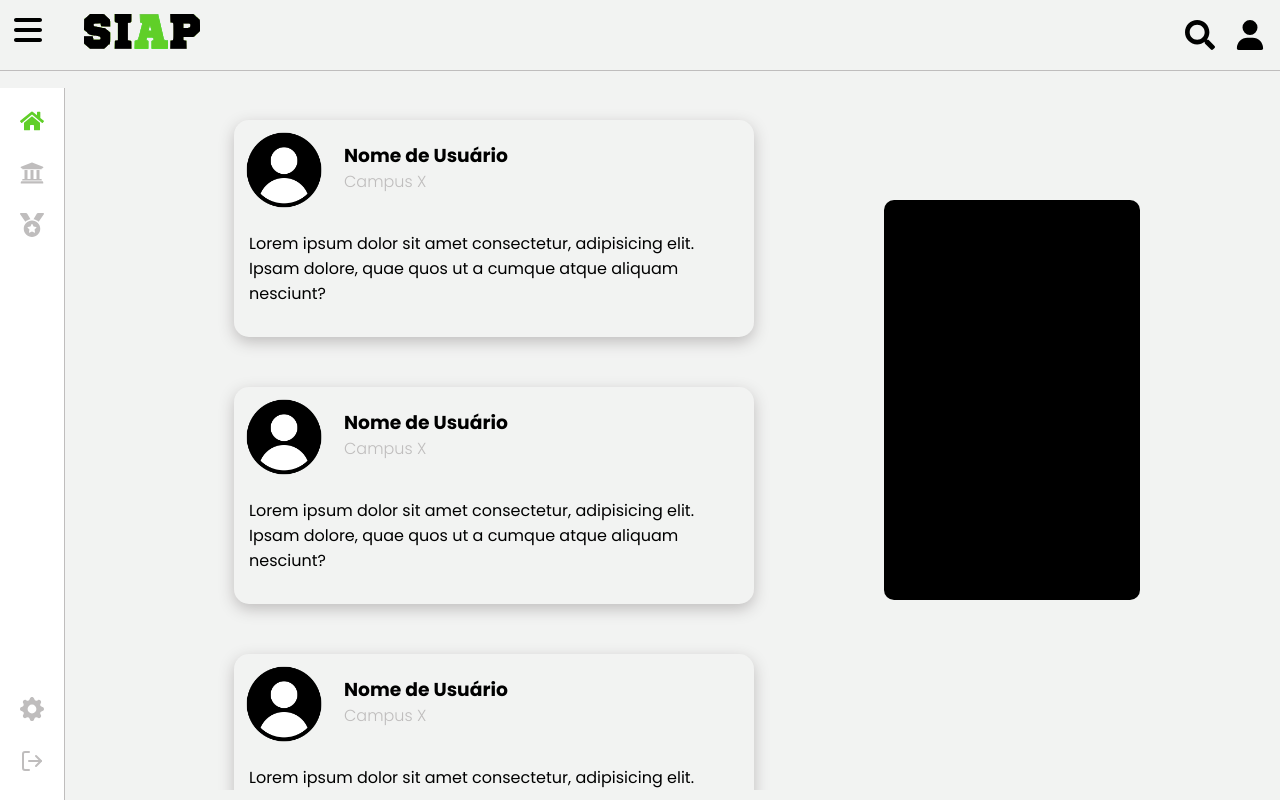
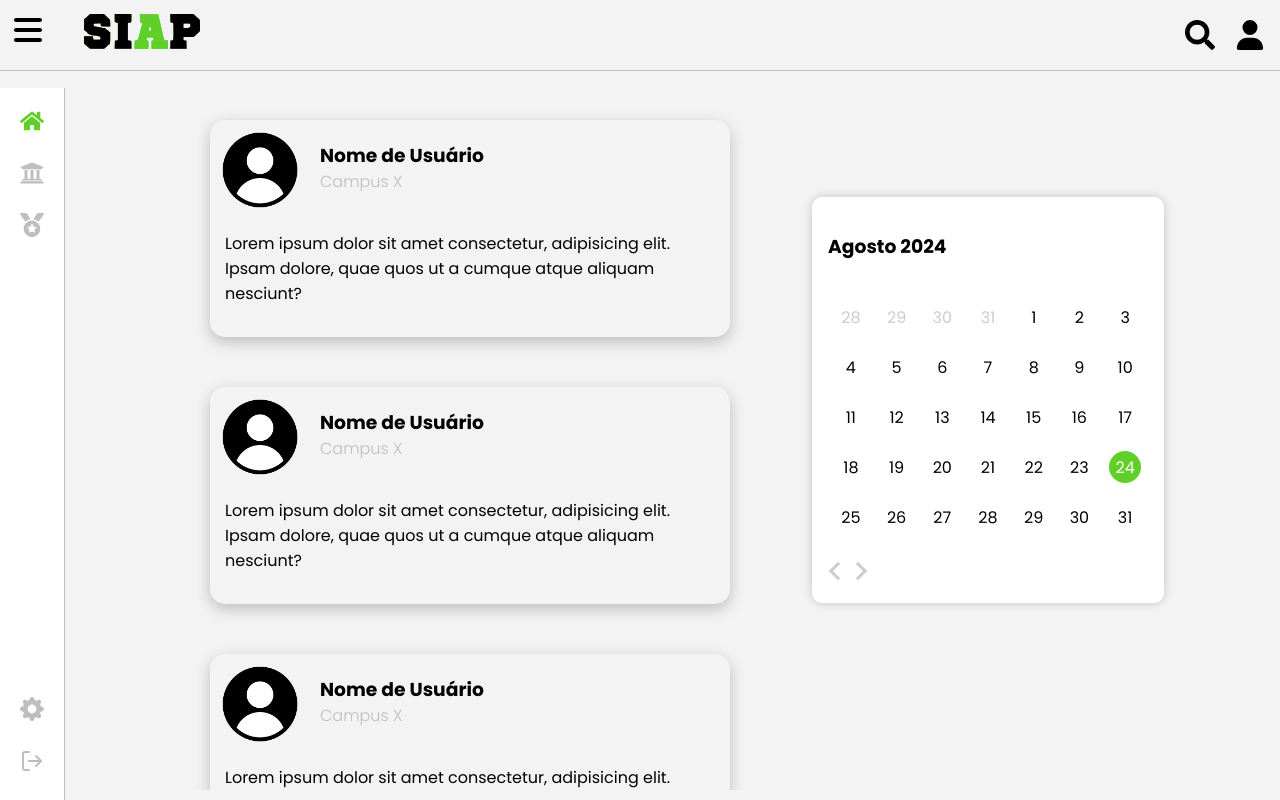
Before and after one commit to DaviMF29/S.I.A.P, a React (Vite) app in the folder SIAP/: page /home in a window 1280 px wide. Built offline with nearby package versions, Linux system fonts and the light colour scheme.

Commit message:
starting calendar

```diff
--- /dev/null
+++ b/SIAP/src/components/calendar/Calendar.css
@@ -0,0 +1,104 @@
+.calendar {
+    width: 25vw;
+    margin: auto;
+    padding: 1rem;
+    background: var(--color-white);
+    border-radius: 10px;
+    box-shadow: 0 0 10px rgba(0, 0, 0, 0.2);
+  }
+
+  .calendar header {
+    display: flex;
+    align-items: center;
+    justify-content: space-between;
+  }
+
+  .calendar nav {
+    display: flex;
+    align-items: center;
+  }
+
+  .calendar ul {
+    list-style: none;
+    display: flex;
+    flex-wrap: wrap;
+    text-align: center;
+    padding: 0px 0px 15px 0px;
+  }
+
+  .calendar ul li {
+    width: calc(100% / 7);
+    margin-top: 25px;
+    position: relative;
+    z-index: 2;
+  }
+
+  #prev,
+  #next {
+    width: 20px;
+    height: 20px;
+    position: relative;
+    border: none;
+    background: transparent;
+    cursor: pointer;
+  }
+
+  #prev::before,
+  #next::before {
+    content: "";
+    width: 50%;
+    height: 50%;
+    position: absolute;
+    top: 50%;
+    left: 50%;
+    border-style: solid;
+    border-width: 0.25em 0.25em 0 0;
+    border-color: #ccc;
+  }
+
+  #next::before {
+    transform: translate(-50%, -50%) rotate(45deg);
+  }
+
+  #prev::before {
+    transform: translate(-50%, -50%) rotate(-135deg);
+  }
+
+  #prev:hover::before,
+  #next:hover::before {
+    border-color: var(--color-green);
+  }
+
+  .days {
+    font-weight: 600;
+  }
+
+  .dates{
+    display: flex;
+    justify-content: center;
+  }
+
+  .dates li{
+    cursor: pointer;
+  }
+
+  .dates li.today {
+    color: var(--color-white);
+  }
+
+  .dates li.today::before {
+    content: "";
+    width: 2rem;
+    height: 2rem;
+    position: absolute;
+    top: 50%;
+    left: 50%;
+    transform: translate(-50%, -50%);
+    background: var(--color-green);
+    border-radius: 50%;
+    z-index: -1;
+  }
+
+  .dates li.inactive {
+    color: #ccc;
+  }
--- /dev/null
+++ b/SIAP/src/components/calendar/Calendar.tsx
@@ -0,0 +1,82 @@
+import React, { useState, useEffect } from "react";
+import './Calendar.css'
+
+const months = [
+  "Janeiro", "Fevereiro", "Março",
+  "Abril", "Maio", "Junho",
+  "Julho", "Agosto", "Setembro",
+  "Outubro", "Novembro", "Dezembro",
+];
+
+const Calendar: React.FC = () => {
+  const [date, setDate] = useState(new Date());
+  const [month, setMonth] = useState(date.getMonth());
+  const [year, setYear] = useState(date.getFullYear());
+
+  const renderCalendar = () => {
+    const start = new Date(year, month, 1).getDay();
+    const endDate = new Date(year, month + 1, 0).getDate();
+    const end = new Date(year, month, endDate).getDay();
+    const endDatePrev = new Date(year, month, 0).getDate();
+
+    const datesArray = [];
+
+    for (let i = start; i > 0; i--) {
+      datesArray.push(
+        <li key={`prev-${i}`} className="inactive">
+          {endDatePrev - i + 1}
+        </li>
+      );
+    }
+
+    for (let i = 1; i <= endDate; i++) {
+      const isToday =
+        i === date.getDate() &&
+        month === new Date().getMonth() &&
+        year === new Date().getFullYear();
+      datesArray.push(
+        <li key={`current-${i}`} className={isToday ? "today" : ""}>
+          {i}
+        </li>
+      );
+    }
+
+    for (let i = end; i < 6; i++) {
+      datesArray.push(
+        <li key={`next-${i}`} className="inactive">
+          {i - end + 1}
+        </li>
+      );
+    }
+
+    return datesArray;
+  };
+
+  const handleNavClick = (direction: "prev" | "next") => {
+    if (direction === "prev" && month === 0) {
+      setYear((prev) => prev - 1);
+      setMonth(11);
+    } else if (direction === "next" && month === 11) {
+      setYear((prev) => prev + 1);
+      setMonth(0);
+    } else {
+      setMonth((prev) => (direction === "next" ? prev + 1 : prev - 1));
+    }
+    setDate(new Date(year, month, new Date().getDate()));
+  };
+
+  useEffect(() => {
+    setDate(new Date(year, month, new Date().getDate()));
+  }, [month, year]);
+
+  return (
+    <div className="calendar">
+      <h3>{`${months[month]} ${year}`}</h3>
+      <ul className="dates">{renderCalendar()}</ul>
+      <button id="prev" onClick={() => handleNavClick("prev")}></button>
+      <button id="next" onClick={() => handleNavClick("next")}></button>
+    </div>
+  );
+};
+
+export default Calendar;
--- a/SIAP/src/pages/home/Home.css
+++ b/SIAP/src/pages/home/Home.css
@@ -12,10 +12,3 @@ main{
     gap: 40px;
     margin-left: 5vw;
 }
-
-.calendar{
-    background: #000;
-    border-radius: 10px;
-    height: 50vh;
-    width: 20vw;
-}
--- a/SIAP/src/pages/home/Home.tsx
+++ b/SIAP/src/pages/home/Home.tsx
@@ -3,6 +3,7 @@ import { useState } from "react"
 import Header from "../../components/header/Header"
 import Sidebar from "../../components/sidebar/Sidebar"
 import Post from '../../components/posts/Post'
+import Calendar from '../../components/calendar/Calendar'
 
 const Home = () => {
 
@@ -25,7 +26,9 @@ const Home = () => {
           <Post/>
         </div>
 
-        <div className="calendar"></div>
+        <div className="calendar-container">
+          <Calendar/>
+        </div>
       </main>
     </div>
   )
```
